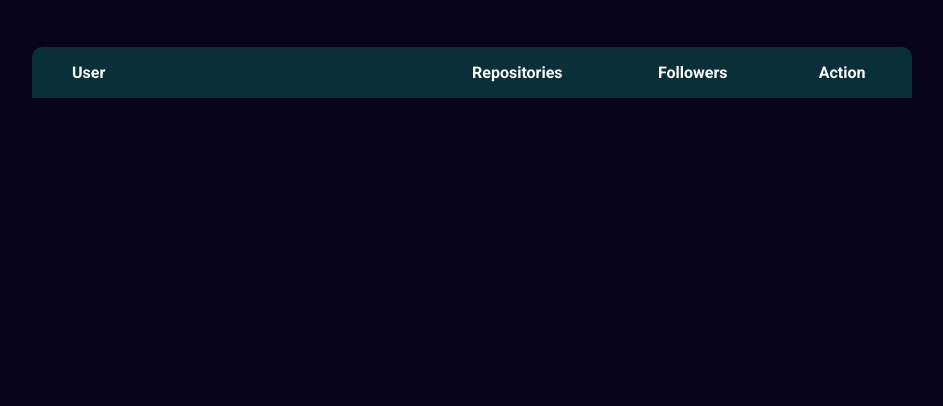
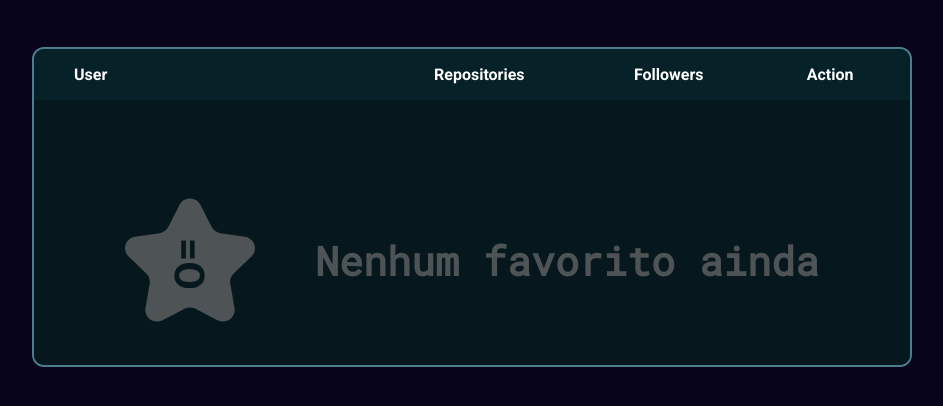
Before and after one commit to matheussegre/gitfav, a plain HTML site: page index.html in a window 1280 px wide. Shown: the part 166-572 px from the top of the page, without its empty margins (168-1111 px from the left). Drawn offline with Linux system fonts and the light colour scheme.

Commit message:
tbody styles

```diff
--- a/index.html
+++ b/index.html
@@ -28,6 +28,7 @@
         </button>
       </div>
     </header>
+    <div class="table">
       <table>
         <thead>
           <tr>
@@ -39,6 +40,14 @@
         </thead>
         <tbody></tbody>
       </table>
+
+      <div class="empty-state hide">
+        <div class="no-favs">
+          <img src="./src/assets/Estrela.svg" alt="star">
+          <h2>Nenhum favorito ainda</h2>
+        </div>
+      </div>
+    </div>
 </div>
 </body>
 </html>
--- a/js/Favorites.js
+++ b/js/Favorites.js
@@ -72,6 +72,7 @@ export class FavoritesView extends Favorites {
   }
 
   update() {
+    this.emptyState()
     this.removeAllTr()
 
     this.entries.forEach( user => {
@@ -81,7 +82,7 @@ export class FavoritesView extends Favorites {
       row.querySelector('.user img').alt = `Imagem de ${user.name}`
       row.querySelector('.user a').href = `https://github.com/${user.login}`
       row.querySelector('.user p').textContent = user.name
-      row.querySelector('.user span').textContent = user.login
+      row.querySelector('.user span').textContent = `/${user.login}`
       row.querySelector('.repositories').textContent = user.public_repos
       row.querySelector('.followers').textContent = user.followers
 
@@ -112,7 +113,7 @@ export class FavoritesView extends Favorites {
       <td class="followers">
       </td>
       <td>
-        <button class="remove">&times;</button>
+        <button class="remove">Remove</button>
       </td>
     `
 
@@ -125,4 +126,12 @@ export class FavoritesView extends Favorites {
         tr.remove()
       })
   }
+
+  emptyState() {
+    if (this.entries.length === 0) {
+      this.root.querySelector('.empty-state').classList.remove('hide')
+    } else {
+      this.root.querySelector('.empty-state').classList.add('hide')
+    }
+  }
 }
--- a/scss/styles.scss
+++ b/scss/styles.scss
@@ -15,6 +15,7 @@
 
     --txt-color:hsla(240, 9%, 89%, 1);
     --txt-placeholder:hsla(240, 6%, 51%, 1);
+    --txt-color-nofav: hsl(189, 4%, 32%);
     --bg-color:hsla(0, 0%, 0%, 1);
 }
 
@@ -24,6 +25,7 @@
     border: none;
     list-style: none;
     box-sizing: border-box;
+    text-decoration: none;
 
     font-family: var(--ff-primary), sans-serif;
     font-weight: bold;
@@ -39,19 +41,16 @@ header{
 }
 
 table{
-    font-weight: 700;
-    font-size:1.6rem;
     width: 100%;
-    color: white;
-    margin-top: 5rem;
-
-    border-collapse: collapse;
+    border-spacing: 0;
     thead{
+        position: sticky;
+        top: 0;
         background-color: var(--table-header);
         th{
             &:first-child{
                 border-top-left-radius: 1rem;
-                width: 40rem;
+                width: 36rem;
             }
             &:last-child{
                 border-top-right-radius: 1rem;
@@ -61,9 +60,44 @@ table{
     th{
         text-align: left;
         padding: 1.6rem 2.4rem 1.6rem 4rem;
-        // &:first-child{
-        //     width: 100%;
-        // }
+    }
+    td{
+        padding: 2.4rem 2.4rem 2.4rem 4rem;
+
+    }
+    tr{
+       &:nth-child(even){
+        background: var(--row-secondary-color);
+
+        border-top: 2px solid red;
+        border-bottom: 2px solid red;
+       }
+       &:nth-child(odd){
+        background: var(--row-primary-color);
+       }
+    }
+    button{
+        cursor: pointer;
+        font-size: 2rem;
+        font-weight: bold;
+        background: transparent;
+        color: var(--btn-remove-color);
+    }
+}
+
+a{
+    color: white;
+}
+
+td.user{
+    display: flex;
+    align-items: center;
+    gap: 1.6rem;
+    img{
+        width: 5rem;
+        height: 5rem;
+        object-fit: cover;
+        border-radius: 50%;
     }
 }
 
@@ -116,7 +150,56 @@ table{
     clip: rect(0, 0, 0, 0);
     white-space: nowrap;
     border-width: 0;
-  }
+}
+
+.table{
+    font-weight: 700;
+    font-size:1.6rem;
+    width: 100%;
+    color: white;
+    margin-top: 5rem;
+    border: 2px solid var(--border-color);
+    border-radius: 1.2rem;
+    max-height: 32rem;
+    overflow: hidden;
+    overflow-y: overlay;
+}
+
+.table::-webkit-scrollbar {
+    width: 2.2rem;
+}
+
+.table::-webkit-scrollbar-thumb {
+    background-color: var(--border-color);
+    border-radius: 1rem;
+
+    border: .8rem solid rgba(0, 0, 0, 0);
+    background-clip: padding-box;
+}
+
+.no-favs{
+    display: flex;
+    align-items: center;
+    justify-content: center;
+    height: 32rem;
+    background: var(--row-secondary-color);
+    border-radius:0 0 1.2rem 1.2rem;
+    gap: 6rem;
+    h2{
+        font-family: var(--ff-secondary);
+        font-size: 4rem;
+        font-weight: bold;
+        color: var(--txt-color-nofav);
+    }
+    img{
+        width: 13rem;
+        height: 13rem;
+    }
+}
+
+.hide {
+    display: none;
+}
 
 #app{
     padding: 11.5rem 16rem 11.6rem;
```
Also changed, not shown: css/styles.css, 1 other file. Lines whose indentation alone changed are shown as unchanged.
